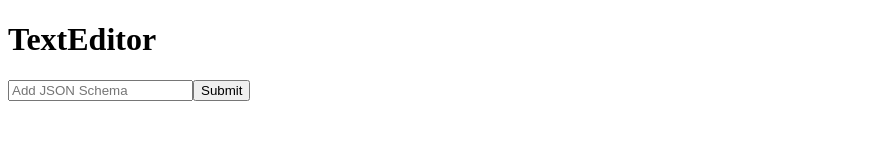
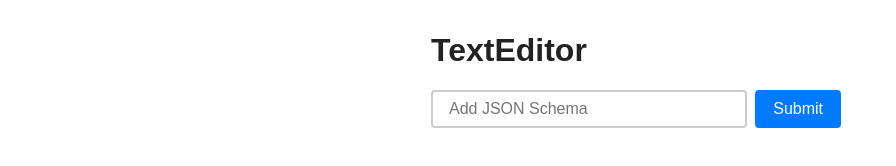
Before and after one commit to anirudhinshunya/textEditor, a plain HTML site: page index.html in a window 1280 px wide. Shown: the whole page, without its empty margins (0-896 px from the left). Drawn offline with Linux system fonts and the light colour scheme.

Commit message:
functonality

```diff
--- a/index.html
+++ b/index.html
@@ -7,7 +7,7 @@
 
     <title>Text Editor</title>
 
-    <!-- <link rel="stylesheet" href="style.css" /> -->
+    <link rel="stylesheet" href="style.css" />
   </head>
 
   <body>
--- a/script.js
+++ b/script.js
@@ -127,8 +127,8 @@ class Model {
     constructor(model, view) {
       this.model = model
       this.view = view
-
-      this.onSchemaChanged(this.model.Schema)
+        if(localStorage.getItem("Schema"))
+        this.onSchemaChanged(this.model.Schema)
       this.view.bindAddSchema(this.handleAddSchema)
       this.model.bindSchemaChanged(this.onSchemaChanged)
     }
```
